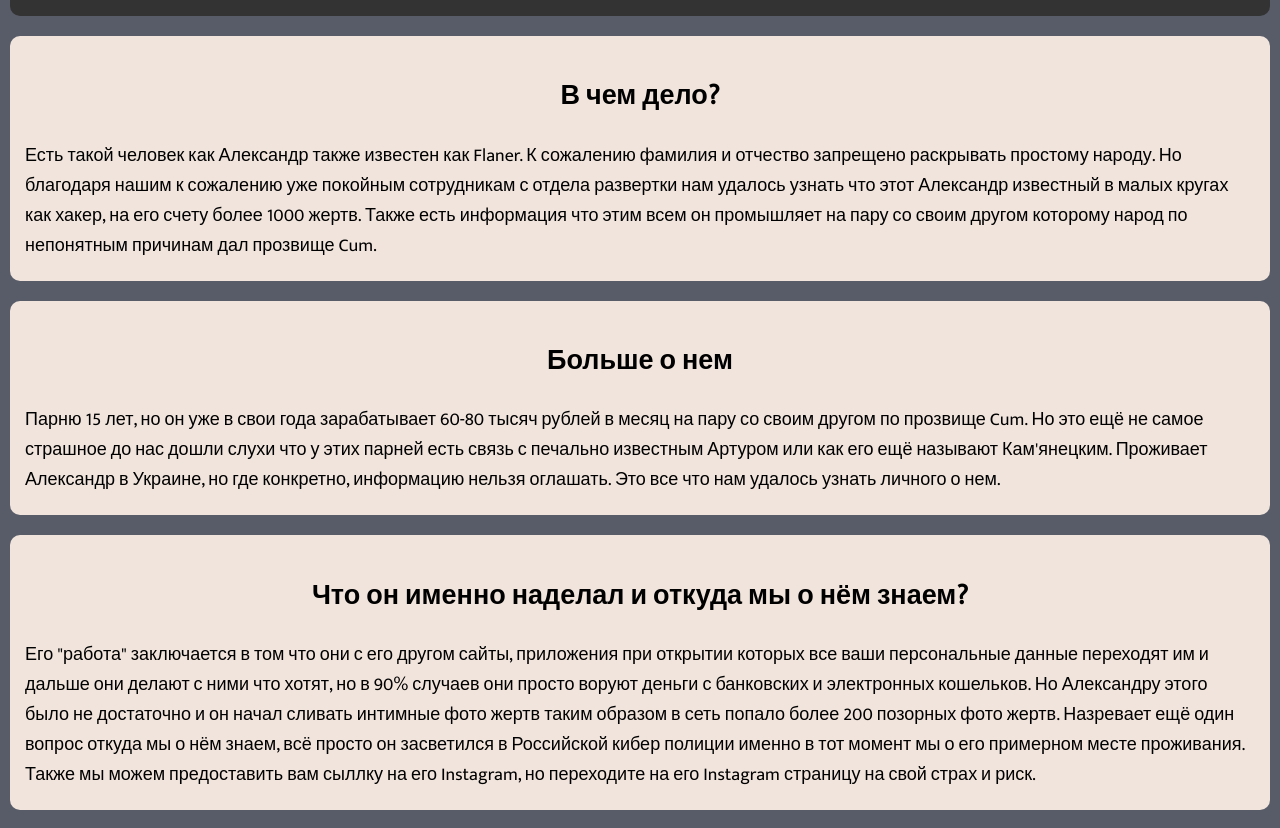
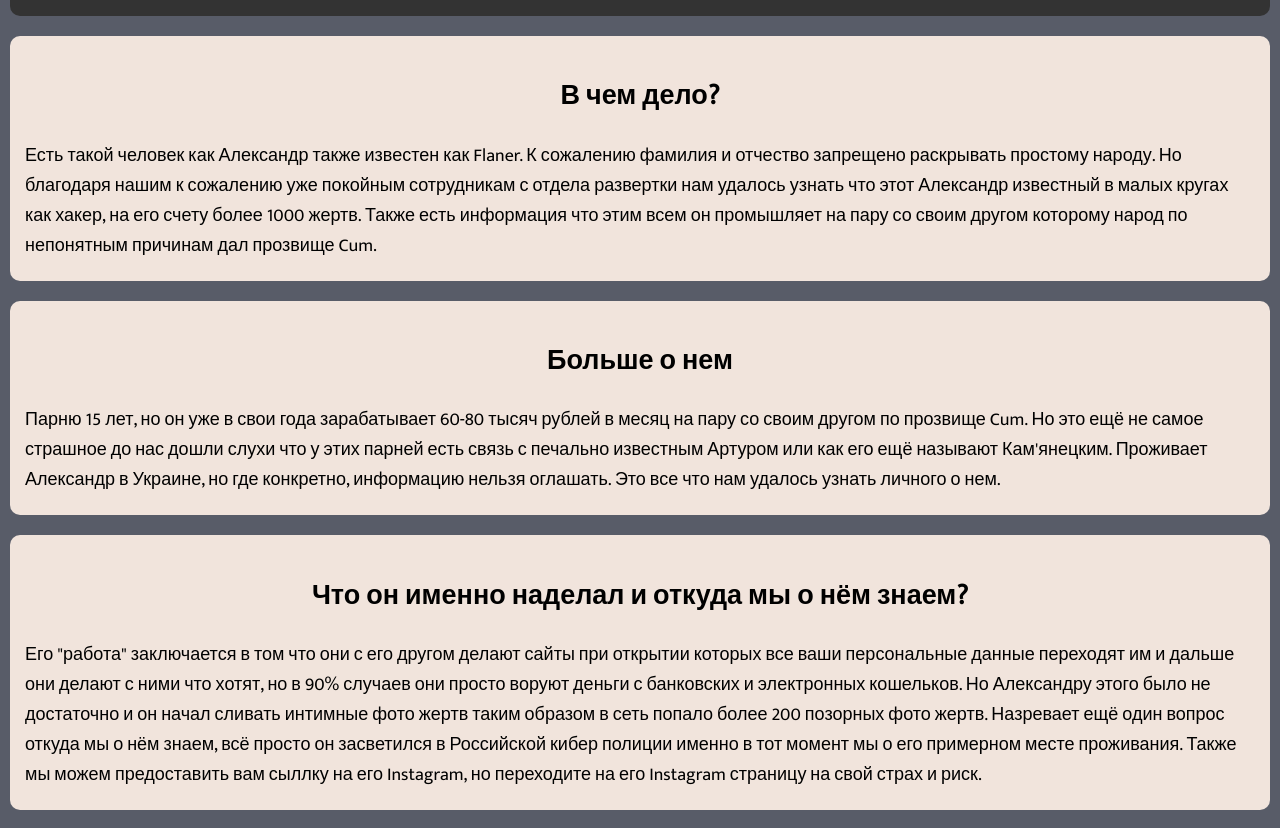
Before and after one commit to 2hikimori/2hikimori.github.io, a plain HTML site: page index.html in a window 1280 px wide. Shown: the part 124-952 px from the top of the page. Drawn offline with Linux system fonts and the light colour scheme.

Commit message:
Update index.html

```diff
--- a/index.html
+++ b/index.html
@@ -46,7 +46,7 @@
 
         <article class="content">
             <h2>Что он именно наделал и откуда мы о нём знаем?</h2>
-            Его  "работа" заключается в том что они с его другом сайты, приложения при открытии которых все ваши персональные данные переходят им и дальше они делают с ними что хотят, но в 90% случаев они просто воруют деньги с банковских и электронных кошельков. Но Александру этого было не достаточно и он начал сливать интимные фото жертв таким образом в сеть попало более 200 позорных фото жертв.
+            Его  "работа" заключается в том что они с его другом делают сайты при открытии которых все ваши персональные данные переходят им и дальше они делают с ними что хотят, но в 90% случаев они просто воруют деньги с банковских и электронных кошельков. Но Александру этого было не достаточно и он начал сливать интимные фото жертв таким образом в сеть попало более 200 позорных фото жертв.
 
 Назревает ещё один вопрос откуда мы о нём знаем, всё просто он засветился в Российской кибер полиции именно в тот момент мы о его примерном месте проживания.
 
```
